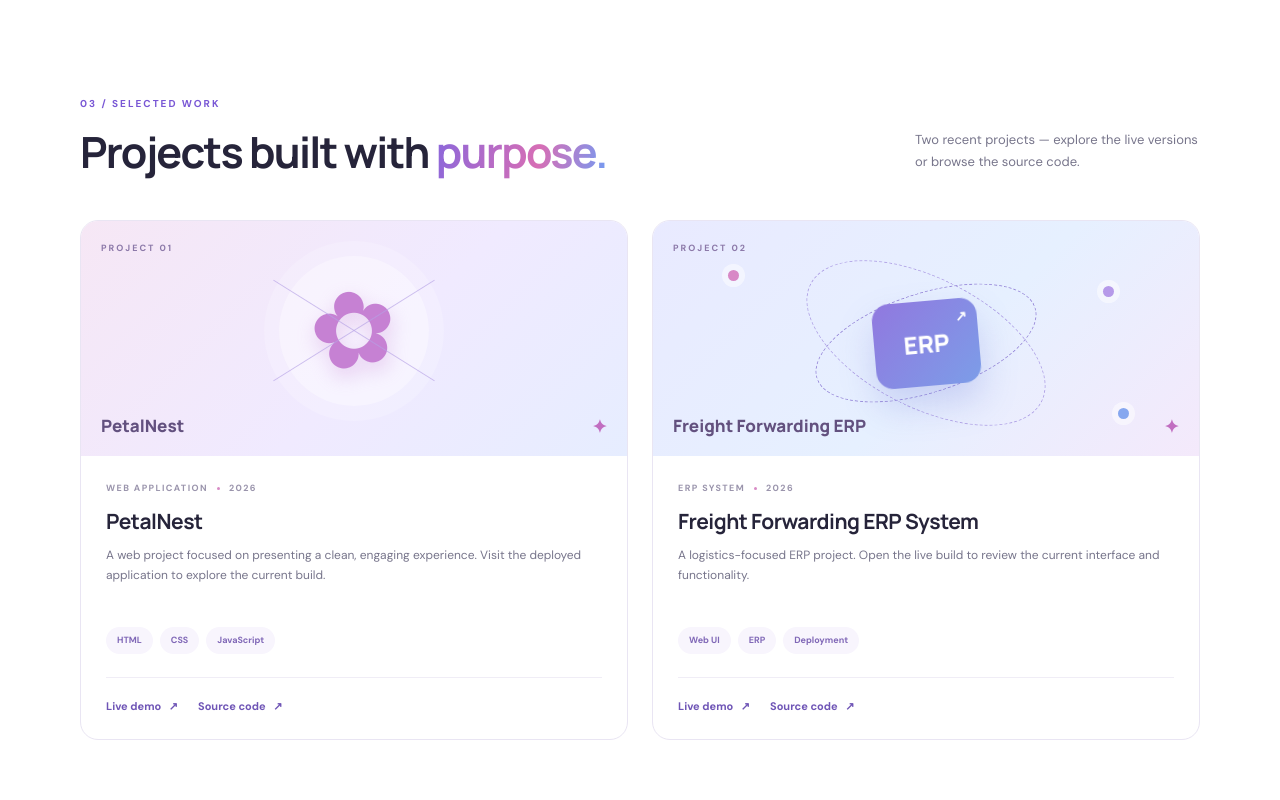
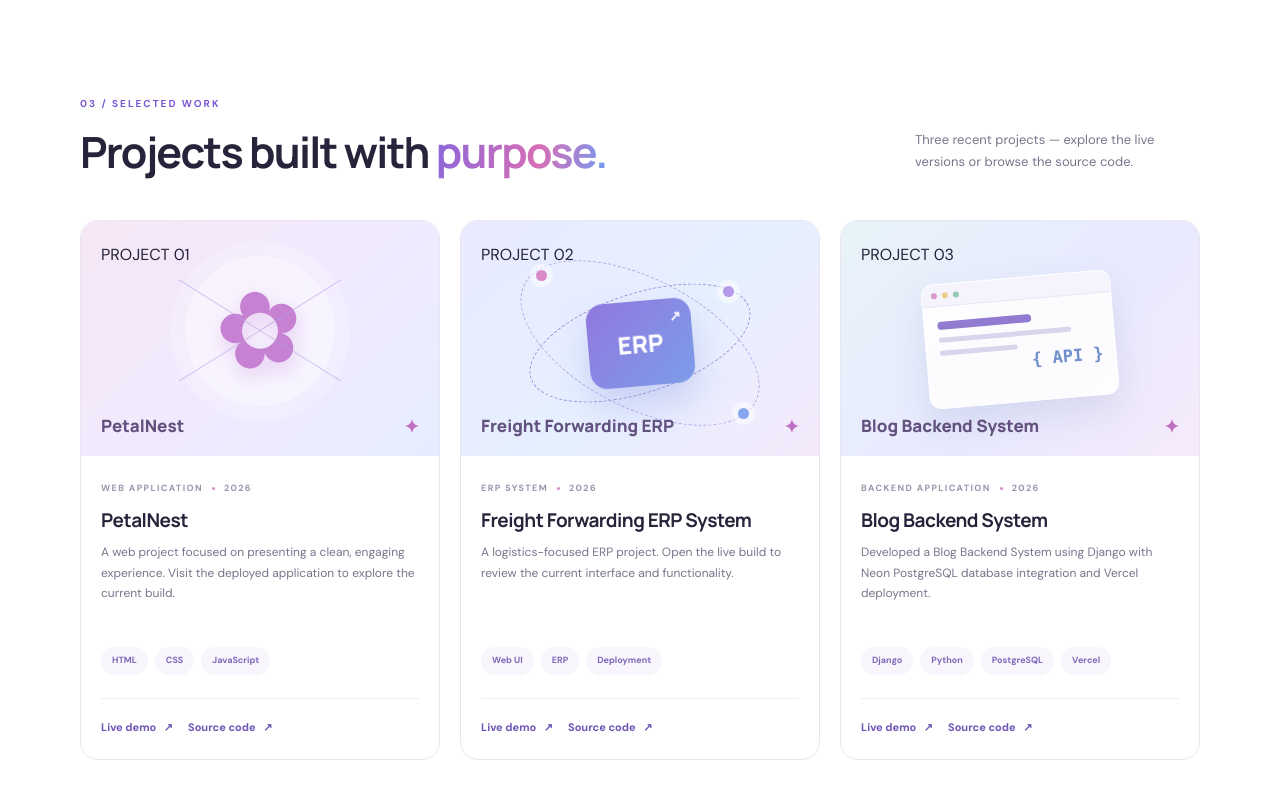
Before and after one commit to dreamstack05/Portfolio, a plain HTML site: page index.html in a window 1280 px wide. Shown: the part 1960-2760 px from the top of the page. Drawn offline with Linux system fonts and the light colour scheme.

Commit message:
Add Project 03 Blog Backend System to portfolio

```diff
--- a/index.html
+++ b/index.html
@@ -1,3 +1,4 @@
+
 <!DOCTYPE html>
 <html lang="en">
 <head>
@@ -97,10 +98,16 @@
 
     <section class="section container" id="projects">
       <div class="section-heading projects-heading">
-        <div><p class="section-kicker">03 / SELECTED WORK</p><h2>Projects built with <span class="gradient-text">purpose.</span></h2></div>
-        <p class="section-subtitle">Two recent projects — explore the live versions or browse the source code.</p>
+        <div>
+          <p class="section-kicker">03 / SELECTED WORK</p>
+          <h2>Projects built with <span class="gradient-text">purpose.</span></h2>
+        </div>
+        <p class="section-subtitle">Three recent projects — explore the live versions or browse the source code.</p>
       </div>
+
       <div class="projects-grid">
+
+        <!-- PROJECT 01 -->
         <article class="project-card project-petal">
           <div class="project-visual">
             <div class="project-number">PROJECT 01</div>
@@ -118,10 +125,19 @@
             </div>
           </div>
         </article>
+
+        <!-- PROJECT 02 -->
         <article class="project-card project-freight">
           <div class="project-visual">
             <div class="project-number">PROJECT 02</div>
-            <div class="freight-art"><div class="freight-route route-one"></div><div class="freight-route route-two"></div><div class="freight-box">ERP<span>↗</span></div><div class="freight-node node-one"></div><div class="freight-node node-two"></div><div class="freight-node node-three"></div></div>
+            <div class="freight-art">
+              <div class="freight-route route-one"></div>
+              <div class="freight-route route-two"></div>
+              <div class="freight-box">ERP<span>↗</span></div>
+              <div class="freight-node node-one"></div>
+              <div class="freight-node node-two"></div>
+              <div class="freight-node node-three"></div>
+            </div>
             <div class="visual-caption">Freight Forwarding ERP <span>✦</span></div>
           </div>
           <div class="project-info">
@@ -135,6 +151,60 @@
             </div>
           </div>
         </article>
+
+        <!-- PROJECT 03: BLOG BACKEND SYSTEM -->
+        <article class="project-card project-blog">
+          <div class="project-visual">
+            <div class="project-number">PROJECT 03</div>
+
+            <div class="blog-art">
+              <div class="blog-window">
+                <div class="blog-window-top">
+                  <span></span>
+                  <span></span>
+                  <span></span>
+                </div>
+                <div class="blog-window-body">
+                  <div class="blog-line blog-line-title"></div>
+                  <div class="blog-line"></div>
+                  <div class="blog-line blog-line-short"></div>
+                  <div class="blog-code-mark">{ API }</div>
+                </div>
+              </div>
+            </div>
+
+            <div class="visual-caption">Blog Backend System <span>✦</span></div>
+          </div>
+
+          <div class="project-info">
+            <div class="project-meta">
+              <span>BACKEND APPLICATION</span>
+              <span class="project-dot"></span>
+              <span>2026</span>
+            </div>
+
+            <h3>Blog Backend System</h3>
+
+            <p>Developed a Blog Backend System using Django with Neon PostgreSQL database integration and Vercel deployment.</p>
+
+            <div class="tech-tags">
+              <span>Django</span>
+              <span>Python</span>
+              <span>PostgreSQL</span>
+              <span>Vercel</span>
+            </div>
+
+            <div class="project-links">
+              <a href="https://blog-backend-system-project-3.vercel.app/" target="_blank" rel="noreferrer">
+                Live demo <span>↗</span>
+              </a>
+              <a href="https://github.com/dreamstack05/Blog-backend-system-Project-3" target="_blank" rel="noreferrer">
+                Source code <span>↗</span>
+              </a>
+            </div>
+          </div>
+        </article>
+
       </div>
     </section>
 
@@ -169,6 +239,13 @@
       </div>
     </section>
   </main>
-  <footer class="footer"><div class="container"><a class="brand" href="#home">S<span>.</span></a><p>Designed & built with care by Sugapriya © 2026</p><a href="#home">Back to top ↑</a></div></footer>
+
+  <footer class="footer">
+    <div class="container">
+      <a class="brand" href="#home">S<span>.</span></a>
+      <p>Designed & built with care by Sugapriya © 2026</p>
+      <a href="#home">Back to top ↑</a>
+    </div>
+  </footer>
 </body>
 </html>
--- a/style.css
+++ b/style.css
@@ -1,4 +1,5 @@
- :root {
+
+:root {
   --ink: #26243a;
   --muted: #77758b;
   --purple: #7957d5;
@@ -80,11 +81,99 @@ h1, h2, h3 { font-family: "Manrope", sans-serif; line-height: 1.18; }
 .skill-card h3 { font-size: 16px; margin-bottom: 9px; }.skill-card p { min-height: 46px; color: var(--muted); font-size: 11px; line-height: 1.8; }
 .skill-line { height: 4px; background: #f0edf7; border-radius: 10px; margin-top: 18px; overflow: hidden; }.skill-line span { display: block; height: 100%; background: linear-gradient(90deg, #9b78df, #e18ac3); border-radius: inherit; }
 .projects-heading { display: flex; justify-content: space-between; align-items: end; gap: 30px; }.projects-heading .section-subtitle { max-width: 285px; margin: 0 0 5px; }
-.projects-grid { display: grid; grid-template-columns: repeat(2, minmax(0, 1fr)); gap: 24px; }
+
+/* PROJECTS GRID - THREE PROJECTS */
+.projects-grid {
+  display: grid;
+  grid-template-columns: repeat(3, minmax(0, 1fr));
+  gap: 20px;
+}
+
 .project-card { border: 1px solid var(--line); border-radius: 18px; overflow: hidden; background: white; transition: transform .25s, box-shadow .25s, border-color .25s; }
 .project-visual { height: 235px; position: relative; overflow: hidden; padding: 20px; }
-.project-petal .project-visual { background: linear-gradient(135deg, #f6e7f5, #f0eaff 55%, #e6edff); }.project-freight .project-visual { background: linear-gradient(135deg, #e9eaff, #e6f0ff 55%, #f4e9fb); }
-.project-number { position: relative; z-index: 2; font-size: 9px; letter-spacing: 2px; font-weight: 800; color: #8c79a9; }
+.project-petal .project-visual { background: linear-gradient(135deg, #f6e7f5, #f0eaff 55%, #e6edff); }
+.project-freight .project-visual { background: linear-gradient(135deg, #e9eaff, #e6f0ff 55%, #f4e9fb); }
+
+/* PROJECT 03 - BLOG BACKEND SYSTEM */
+.project-blog .project-visual {
+  background: linear-gradient(135deg, #e8f3f8, #e8eaff 55%, #f6eafa);
+}
+
+.blog-art {
+  position: absolute;
+  inset: 38px 25px 35px;
+  display: grid;
+  place-items: center;
+}
+
+.blog-window {
+  width: 190px;
+  max-width: 90%;
+  height: 125px;
+  overflow: hidden;
+  border: 1px solid #ffffffc9;
+  border-radius: 12px;
+  background: #ffffffd9;
+  box-shadow: 0 16px 35px #596c9b25;
+  transform: rotate(-5deg);
+}
+
+.blog-window-top {
+  height: 22px;
+  display: flex;
+  align-items: center;
+  gap: 5px;
+  padding: 0 9px;
+  background: #f5f3fc;
+  border-bottom: 1px solid #eae7f4;
+}
+
+.blog-window-top span {
+  width: 6px;
+  height: 6px;
+  border-radius: 50%;
+  background: #d99bc9;
+}
+
+.blog-window-top span:nth-child(2) {
+  background: #edcf8c;
+}
+
+.blog-window-top span:nth-child(3) {
+  background: #94cbb5;
+}
+
+.blog-window-body {
+  position: relative;
+  padding: 15px 13px;
+}
+
+.blog-line {
+  height: 5px;
+  width: 82%;
+  margin-bottom: 8px;
+  border-radius: 5px;
+  background: #d9d5ed;
+}
+
+.blog-line-title {
+  width: 58%;
+  height: 8px;
+  background: #917bd0;
+}
+
+.blog-line-short {
+  width: 48%;
+}
+
+.blog-code-mark {
+  position: absolute;
+  right: 12px;
+  bottom: 2px;
+  color: #6e8fc9;
+  font: 800 17px ui-monospace, Consolas, monospace;
+}
+
 .petal-art { position: absolute; width: 150px; height: 150px; border-radius: 50%; top: 35px; left: calc(50% - 75px); display: grid; place-items: center; background: #ffffff72; box-shadow: 0 0 0 15px #ffffff2b; }
 .petal-art span { font-size: 105px; line-height: 1; color: #c681d3; text-shadow: 0 8px 20px #c681d355; transform: rotate(-12deg); }
 .petal-art i, .petal-art b { position: absolute; width: 190px; height: 1px; background: #b5a1e5; transform: rotate(32deg); opacity: .65; }.petal-art b { transform: rotate(-32deg); }
@@ -93,9 +182,19 @@ h1, h2, h3 { font-family: "Manrope", sans-serif; line-height: 1.18; }
 .freight-box { position: relative; z-index: 2; width: 105px; height: 85px; display: grid; place-items: center; border-radius: 17px; background: linear-gradient(135deg, #9178df, #7c9de8); color: white; font: 800 24px "Manrope", sans-serif; box-shadow: 0 18px 35px #7f84d94d; transform: rotate(-5deg); }.freight-box span { position: absolute; top: 8px; right: 10px; font-size: 14px; }
 .freight-route { position: absolute; width: 230px; height: 100px; border: 1px dashed #9a8cda; border-radius: 50%; transform: rotate(-18deg); }.route-two { width: 260px; height: 130px; transform: rotate(27deg); border-color: #b3a6e7; }
 .freight-node { position: absolute; width: 11px; height: 11px; border-radius: 50%; background: #d889c6; box-shadow: 0 0 0 6px #ffffff80; }.node-one { top: 4px; left: 35px; }.node-two { bottom: 2px; right: 30px; background: #86a7ef; }.node-three { top: 20px; right: 45px; background: #b69ae9; }
-.project-info { padding: 25px 25px 23px; }.project-meta { display: flex; align-items: center; gap: 9px; color: #9a94ac; font-size: 9px; letter-spacing: 1.4px; font-weight: 800; }.project-dot { width: 3px; height: 3px; border-radius: 50%; background: #d88bc5; }
-.project-info h3 { font-size: 21px; letter-spacing: -.5px; margin: 13px 0 11px; }.project-info > p { min-height: 65px; color: var(--muted); font-size: 12px; }.tech-tags { display: flex; flex-wrap: wrap; gap: 7px; margin-top: 17px; }.tech-tags span { background: #f8f5fd; font-size: 9px; }
-.project-links { display: flex; flex-wrap: wrap; gap: 20px; border-top: 1px solid #f0edf6; padding-top: 19px; margin-top: 23px; }.project-links a { font-size: 11px; font-weight: 800; color: #6f55b6; }.project-links a span { margin-left: 5px; transition: margin .2s; }.project-links a:hover span { margin-left: 9px; }
+
+.project-info { padding: 25px 20px 23px; }
+.project-meta { display: flex; align-items: center; gap: 9px; color: #9a94ac; font-size: 9px; letter-spacing: 1.4px; font-weight: 800; }
+.project-dot { width: 3px; height: 3px; border-radius: 50%; background: #d88bc5; }
+.project-info h3 { font-size: 19px; letter-spacing: -.5px; margin: 13px 0 11px; }
+.project-info > p { min-height: 88px; color: var(--muted); font-size: 12px; }
+.tech-tags { display: flex; flex-wrap: wrap; gap: 7px; margin-top: 17px; }
+.tech-tags span { background: #f8f5fd; font-size: 9px; }
+.project-links { display: flex; flex-wrap: wrap; gap: 15px; border-top: 1px solid #f0edf6; padding-top: 19px; margin-top: 23px; }
+.project-links a { font-size: 11px; font-weight: 800; color: #6f55b6; }
+.project-links a span { margin-left: 5px; transition: margin .2s; }
+.project-links a:hover span { margin-left: 9px; }
+
 .education-layout { display: grid; grid-template-columns: .85fr 1.15fr; align-items: center; gap: 50px; }.education-layout .section-heading { margin: 0; }
 .education-card { display: flex; gap: 20px; align-items: flex-start; padding: 28px; border: 1px solid var(--line); border-radius: 16px; background: white; }.education-icon { display: grid; place-items: center; width: 46px; height: 46px; flex-shrink: 0; border-radius: 13px; background: #f4edff; color: #946ed5; font-size: 25px; }.education-date { color: #9978d4; font-size: 10px; letter-spacing: 1.5px; font-weight: 800; margin-bottom: 8px; }.education-card h3 { font-size: 18px; margin-bottom: 7px; }.education-card p:last-child { color: var(--muted); font-size: 13px; }
 .extras-grid { display: grid; grid-template-columns: 1fr 1fr; gap: 20px; margin-top: 25px; }.extra-card { padding: 25px; border: 1px solid var(--line); border-radius: 15px; background: white; transition: transform .25s, box-shadow .25s, border-color .25s; }.extra-card .section-kicker { font-size: 9px; }.extra-card h3 { font-size: 18px; margin: 7px 0 14px; }.extra-card ul { padding-left: 17px; color: var(--muted); font-size: 12px; }.extra-card li + li { margin-top: 8px; }.extra-card p:not(.section-kicker) { color: var(--muted); font-size: 12px; }.extra-card .experience-title { font-weight: 700; color: var(--ink) !important; margin-bottom: 5px; }
@@ -104,14 +203,23 @@ h1, h2, h3 { font-family: "Manrope", sans-serif; line-height: 1.18; }
 .footer { padding: 19px 0; background: #28243b; color: #c5bfd8; }.footer .container { display: flex; align-items: center; justify-content: space-between; gap: 20px; }.footer .brand { color: white; font-size: 25px; }.footer p, .footer > .container > a:last-child { font-size: 10px; }.footer > .container > a:last-child { color: #ded3ff; }
 @keyframes float { 0%,100% { transform: translateY(0) rotate(-2deg); } 50% { transform: translateY(-10px) rotate(-1deg); } }
 @keyframes blink { 50% { opacity: 0; } }
+
 @media (max-width: 900px) {
   .hero { min-height: auto; padding-top: 70px; grid-template-columns: 1fr 0.9fr; gap: 10px; }.hero h1 { font-size: 57px; }.hero-art::before { width: 310px; height: 310px; }.code-body { font-size: 10px; }.skills-grid { grid-template-columns: repeat(2, 1fr); }.projects-heading { align-items: start; flex-direction: column; gap: 12px; }.projects-heading .section-subtitle { max-width: 500px; }.education-layout { gap: 25px; }
+
+  /* Two project columns on tablets */
+  .projects-grid { grid-template-columns: repeat(2, minmax(0, 1fr)); }
 }
+
 @media (max-width: 650px) {
   .container { width: min(100% - 34px, 520px); }.nav { height: 66px; }.nav-links { gap: 14px; font-size: 11px; }.nav-links a:nth-child(2), .nav-links a:nth-child(4) { display: none; }.nav-contact { padding: 7px 10px; }
   .hero { display: flex; flex-direction: column; align-items: stretch; padding-top: 60px; padding-bottom: 65px; gap: 35px; }.hero h1 { font-size: clamp(49px, 14vw, 68px); letter-spacing: -3px; }.hero h2 { font-size: 18px; }.hero-description { font-size: 13px; }.hero-art { min-height: 330px; }.hero-art::before { width: 290px; height: 290px; }.code-card { max-width: 350px; }.tag-top { left: 0; top: 28px; }.tag-bottom { right: 0; bottom: 25px; }.scroll-cue { bottom: 13px; }
   .section { padding-top: 72px; padding-bottom: 72px; }.section-heading { margin-bottom: 28px; }.section-heading h2 { font-size: 32px; }.about-layout { grid-template-columns: 44px 1fr; gap: 8px; }.about-mark { font-size: 65px; }.about-lead { font-size: 18px; }.about-content > p:not(.about-lead) { font-size: 13px; }
   .skills-grid { gap: 10px; }.skill-card { padding: 18px 14px; }.skill-card h3 { font-size: 14px; }.skill-card p { font-size: 10px; }
-  .projects-grid { grid-template-columns: 1fr; gap: 18px; }.project-visual { height: 220px; }.project-info { padding: 22px 20px; }.project-info > p { min-height: auto; }.education-layout { grid-template-columns: 1fr; gap: 25px; }.education-card { padding: 20px; }.education-card h3 { font-size: 16px; }.extras-grid { grid-template-columns: 1fr; }.contact-section { padding-top: 72px; }.contact-details { gap: 14px; margin-top: 40px; }.footer .container { flex-wrap: wrap; }.footer p { order: 3; width: 100%; text-align: center; }
+
+  /* One project column on mobile */
+  .projects-grid { grid-template-columns: 1fr; gap: 18px; }
+
+  .project-visual { height: 220px; }.project-info { padding: 22px 20px; }.project-info > p { min-height: auto; }.education-layout { grid-template-columns: 1fr; gap: 25px; }.education-card { padding: 20px; }.education-card h3 { font-size: 16px; }.extras-grid { grid-template-columns: 1fr; }.contact-section { padding-top: 72px; }.contact-details { gap: 14px; margin-top: 40px; }.footer .container { flex-wrap: wrap; }.footer p { order: 3; width: 100%; text-align: center; }
 }
 @media (prefers-reduced-motion: reduce) { *, *::before, *::after { scroll-behavior: auto !important; animation: none !important; transition: none !important; } }
```
